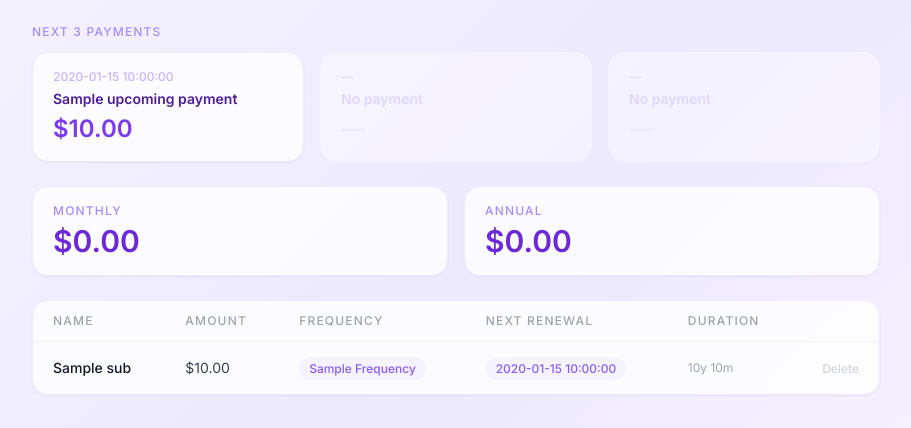
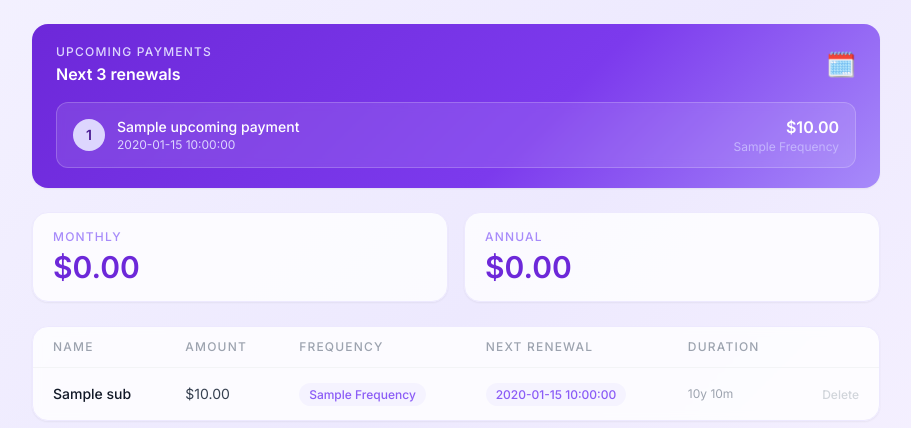
Before and after one commit to cyhanyue/subscriptiontracker, a Flask app: template templates/index.html in a window 1280 px wide. Shown: the part 73-501 px from the top of the page, without its empty margins (184-1095 px from the left). Run offline with Flask 3, Linux system fonts and the light colour scheme; the visitor is signed in with stand-in values (Sample User, id 1); the template is opened without the code that fills it: most values are stand-ins (such as "Sample title", 1, 10 or a date in 2020); some libraries are stand-ins or nearby versions.

Commit message:
design: upcoming payments as single gradient card

```diff
--- a/templates/index.html
+++ b/templates/index.html
@@ -54,38 +54,42 @@
   <div class="max-w-4xl mx-auto px-6 py-6 space-y-6">
 
     <!-- Upcoming Payments -->
-    <div>
-      <p class="text-xs font-medium text-violet-400 uppercase tracking-widest mb-3">Next 3 Payments</p>
-      <div class="grid grid-cols-3 gap-4">
+    <div class="rounded-2xl overflow-hidden shadow-sm" style="background: linear-gradient(135deg, #6d28d9 0%, #7c3aed 60%, #a78bfa 100%);">
+      <div class="px-6 pt-5 pb-2 flex items-center justify-between">
+        <div>
+          <p class="text-xs font-medium text-violet-200 uppercase tracking-widest">Upcoming Payments</p>
+          <p class="text-white font-semibold mt-0.5">Next 3 renewals</p>
+        </div>
+        <span class="text-2xl">🗓️</span>
+      </div>
+      <div class="px-6 pb-5 space-y-3 mt-2">
         {% for p in upcoming_payments %}
-        <div class="rounded-2xl px-5 py-4 shadow-sm
-          {% if p.days_left <= 3 %}bg-rose-50 border border-rose-200
-          {% elif p.days_left <= 7 %}bg-amber-50 border border-amber-200
-          {% else %}bg-white/80 border border-violet-100{% endif %}">
-          <p class="text-xs font-medium mb-1
-            {% if p.days_left <= 3 %}text-rose-400
-            {% elif p.days_left <= 7 %}text-amber-400
-            {% else %}text-violet-300{% endif %}">
-            {% if p.days_left == 0 %}Today ✨
-            {% elif p.days_left == 1 %}Tomorrow
-            {% else %}{{ p.renewal_date }}{% endif %}
-          </p>
-          <p class="font-semibold text-violet-900 truncate text-sm">{{ p.name }}</p>
-          <p class="text-2xl font-bold mt-1
-            {% if p.days_left <= 3 %}text-rose-500
-            {% elif p.days_left <= 7 %}text-amber-500
-            {% else %}text-violet-600{% endif %}">
-            ${{ "%.2f"|format(p.amount) }}
-          </p>
+        <div class="flex items-center justify-between bg-white/10 backdrop-blur-sm rounded-xl px-4 py-3 border border-white/20">
+          <div class="flex items-center gap-3">
+            <div class="w-8 h-8 rounded-full flex items-center justify-center text-sm font-bold
+              {% if p.days_left <= 3 %}bg-rose-300 text-rose-900
+              {% elif p.days_left <= 7 %}bg-amber-200 text-amber-900
+              {% else %}bg-violet-200 text-violet-900{% endif %}">
+              {{ loop.index }}
+            </div>
+            <div>
+              <p class="text-white font-medium text-sm">{{ p.name }}</p>
+              <p class="text-violet-200 text-xs">
+                {% if p.days_left == 0 %}Due today ✨
+                {% elif p.days_left == 1 %}Due tomorrow
+                {% else %}{{ p.renewal_date }}{% endif %}
+              </p>
+            </div>
+          </div>
+          <div class="text-right">
+            <p class="text-white font-bold">${{ "%.2f"|format(p.amount) }}</p>
+            <p class="text-violet-300 text-xs capitalize">{{ p.frequency.replace('-', ' ') }}</p>
+          </div>
         </div>
         {% endfor %}
-        {% for _ in range(3 - upcoming_payments|length) %}
-        <div class="bg-white/40 border border-violet-50 rounded-2xl px-5 py-4">
-          <p class="text-xs text-violet-200 font-medium mb-1">—</p>
-          <p class="font-semibold text-violet-200 text-sm">No payment</p>
-          <p class="text-2xl font-bold text-violet-100 mt-1">—</p>
-        </div>
-        {% endfor %}
+        {% if upcoming_payments|length == 0 %}
+        <div class="text-center py-4 text-violet-300 text-sm">No upcoming payments</div>
+        {% endif %}
       </div>
     </div>
 
```
